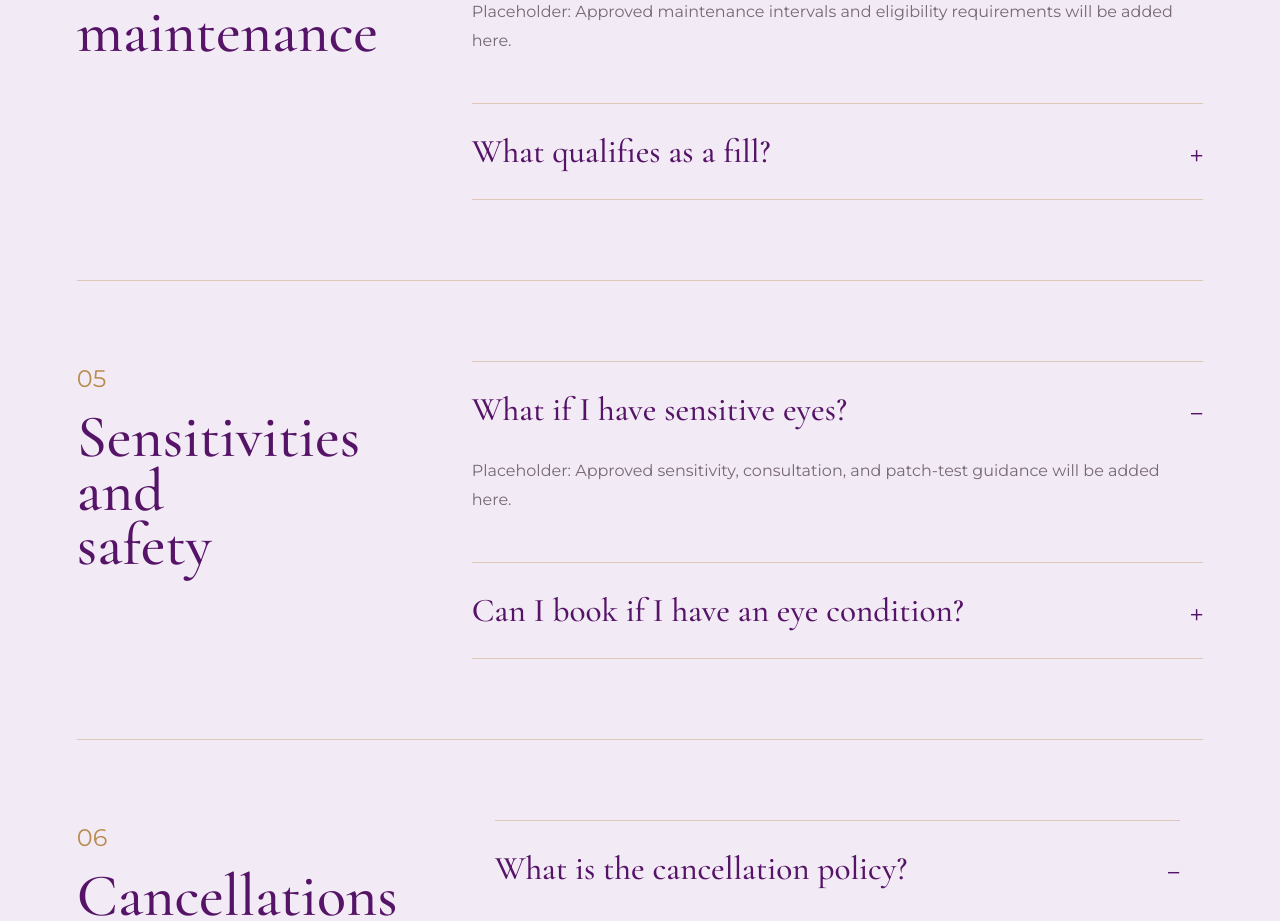
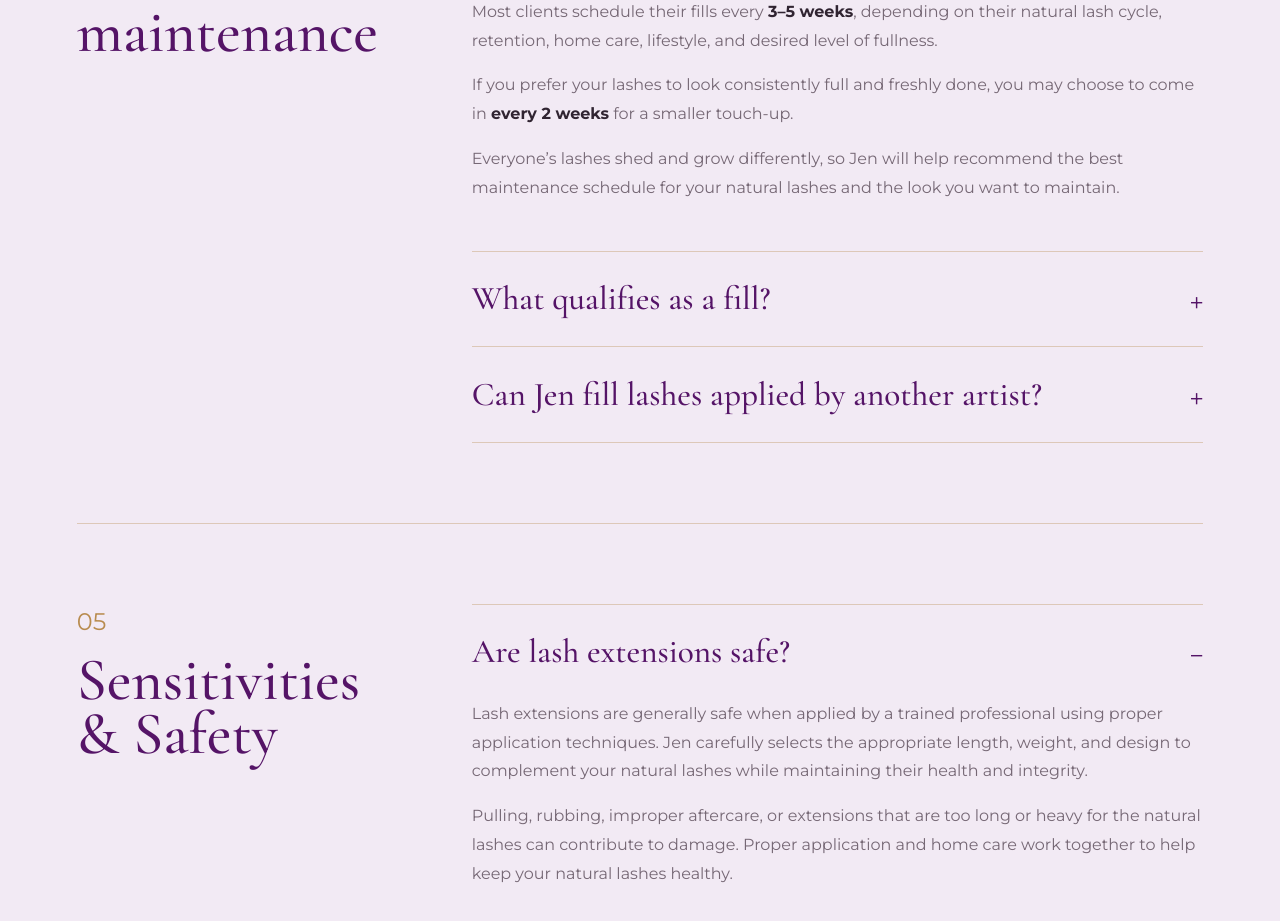
Before and after one commit to jnsrock88/lavender-lash-love-site, a Next.js app: page /faq in a window 1280 px wide. Shown: the part 3408-4329 px from the top of the page. Built offline with nearby package versions, Linux system fonts and the light colour scheme.

Commit message:
Add fill maintenance and safety FAQs

```diff
--- a/app/content.ts
+++ b/app/content.ts
@@ -335,15 +335,79 @@ export const faqGroups = [
   {
     title: "Fills and maintenance",
     items: [
-      ["When should I schedule a fill?", "Placeholder: Approved maintenance intervals and eligibility requirements will be added here."],
-      ["What qualifies as a fill?", "Placeholder: Jen’s approved fill criteria will be added here."],
+      [
+        "When should I schedule a fill?",
+        {
+          paragraphs: [
+            "Most clients schedule their fills every **3–5 weeks**, depending on their natural lash cycle, retention, home care, lifestyle, and desired level of fullness.",
+            "If you prefer your lashes to look consistently full and freshly done, you may choose to come in **every 2 weeks** for a smaller touch-up.",
+            "Everyone’s lashes shed and grow differently, so Jen will help recommend the best maintenance schedule for your natural lashes and the look you want to maintain.",
+          ],
+        },
+      ],
+      [
+        "What qualifies as a fill?",
+        {
+          paragraphs: [
+            "To qualify for a fill, you must have at least **40% of your lash extensions remaining** and they must be properly applied and in good condition.",
+            "During your fill, grown-out extensions are carefully removed and replaced while new extensions are applied to your natural lash growth.",
+            "Significant lash loss, excessive outgrowth, or going too long between appointments may require additional time or a **new full set**. If you’re unsure which service to book, please reach out before your appointment.",
+          ],
+        },
+      ],
+      [
+        "Can Jen fill lashes applied by another artist?",
+        {
+          paragraphs: [
+            "Outside fills are accepted on a **case-by-case basis** and are generally not preferred. Because every lash artist uses different products, techniques, and styling methods, Jen cannot guarantee that an outside fill will blend seamlessly with the existing extensions or provide the same results and retention as a full set of her own work.",
+            "Jen will evaluate the condition, application, and overall health of your existing extensions. If they cannot be safely or effectively filled, a **removal and new full set** will be recommended.",
+            "Starting with a fresh set allows Jen to fully customize your lashes and ensure the quality, consistency, and integrity of the finished result.",
+          ],
+        },
+      ],
     ],
   },
   {
-    title: "Sensitivities and safety",
+    title: "Sensitivities & Safety",
     items: [
-      ["What if I have sensitive eyes?", "Placeholder: Approved sensitivity, consultation, and patch-test guidance will be added here."],
-      ["Can I book if I have an eye condition?", "Placeholder: Approved safety guidance and referral language will be added here."],
+      [
+        "Are lash extensions safe?",
+        {
+          paragraphs: [
+            "Lash extensions are generally safe when applied by a trained professional using proper application techniques. Jen carefully selects the appropriate length, weight, and design to complement your natural lashes while maintaining their health and integrity.",
+            "Pulling, rubbing, improper aftercare, or extensions that are too long or heavy for the natural lashes can contribute to damage. Proper application and home care work together to help keep your natural lashes healthy.",
+          ],
+        },
+      ],
+      [
+        "What if I have sensitive eyes or allergies?",
+        {
+          paragraphs: [
+            "Please let Jen know about any known allergies, sensitivities, or previous reactions to lash extensions or adhesives before your appointment.",
+            "A patch test may be recommended for clients with known sensitivities; however, **a patch test cannot guarantee that a reaction will not occur** during or after a full application.",
+          ],
+        },
+      ],
+      [
+        "What is a reaction or contact dermatitis?",
+        {
+          paragraphs: [
+            "What is commonly referred to as a “lash allergy” may actually be **contact dermatitis**, which is inflammation that develops when the skin reacts to or is irritated by something it has been exposed to.",
+            "Contact dermatitis around the eye area may cause **redness, itching, swelling, dryness, tenderness, or irritated skin** and may develop after repeated exposure even if you have had lash extensions previously without an issue.",
+            "There are different types of contact dermatitis, including **irritant contact dermatitis** and **allergic contact dermatitis**, and the symptoms can look very similar. Because it is not possible for a lash artist to determine the medical cause of a reaction, Jen cannot diagnose whether your symptoms are an allergy, irritation, or another condition.",
+            "If you develop significant, worsening, or persistent symptoms, please contact a healthcare professional for proper evaluation and treatment.",
+          ],
+        },
+      ],
+      [
+        "Can I book with an eye condition or illness?",
+        {
+          paragraphs: [
+            "Please contact Jen **before your appointment** if you have an eye infection, significant irritation or inflammation, a contagious illness, a recent eye procedure or surgery, or another condition that could affect the safety of your service.",
+            "Your appointment may need to be postponed or rescheduled to protect your health and the health of others. If you have recently undergone an eye procedure or have an ongoing eye condition, you may be asked to receive clearance from your healthcare provider before receiving a lash service.",
+          ],
+        },
+      ],
     ],
   },
   {
```
Also changed, not shown: 1 other file (tests, documents, lock files or other folders).
